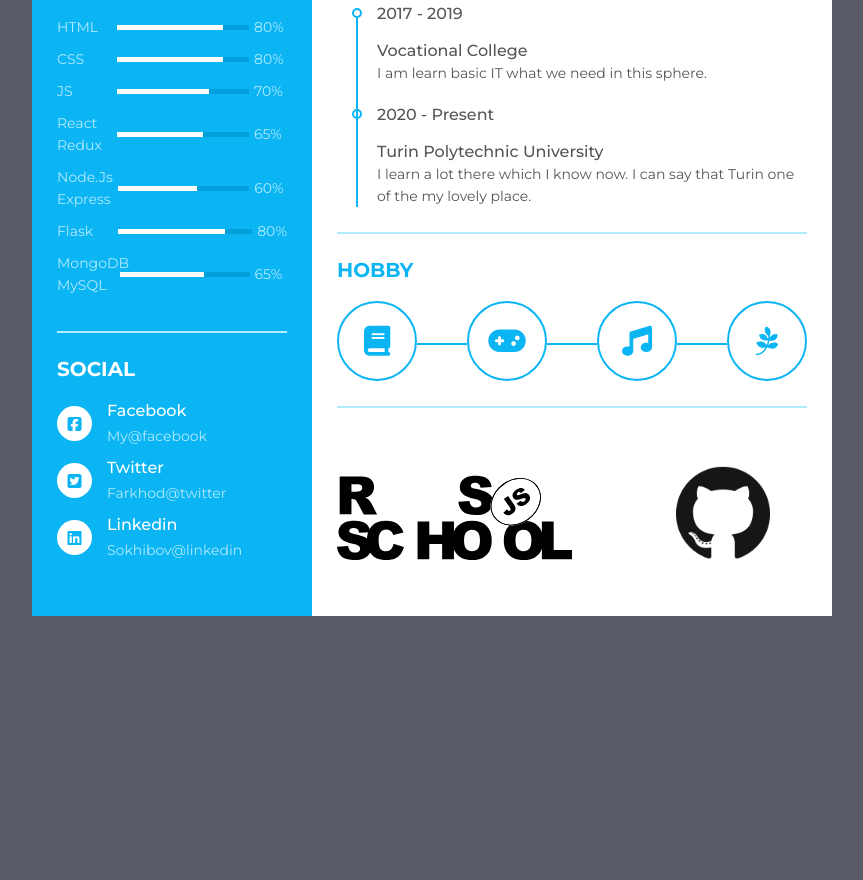
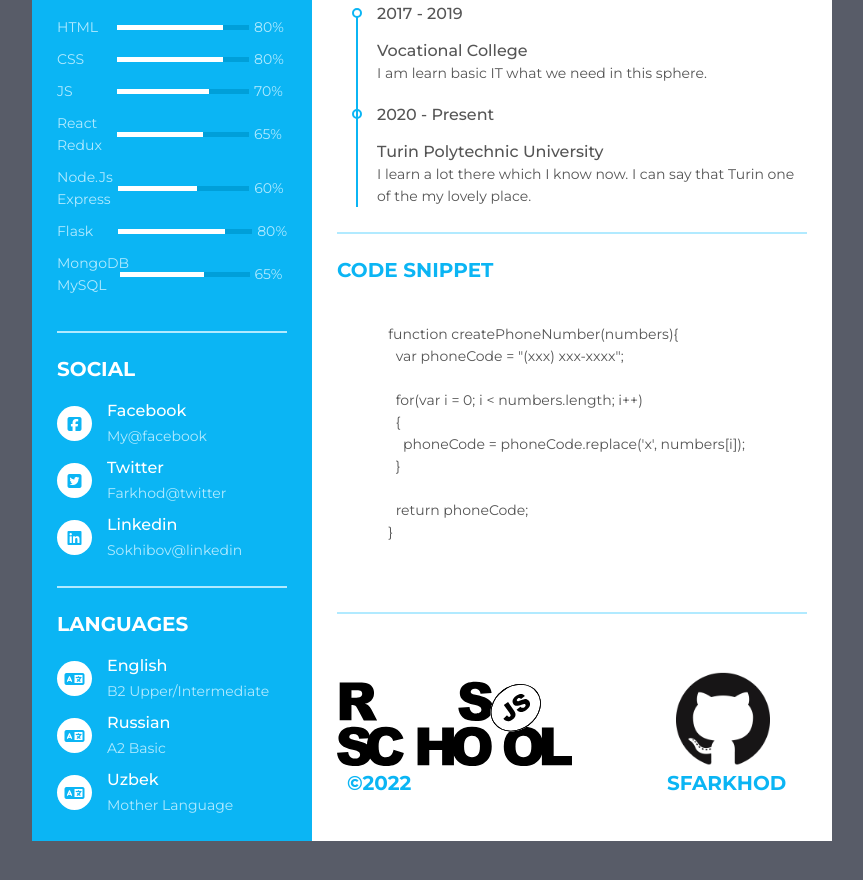
Before and after one commit to sFarkhod/rsschool-cv, a plain HTML site: page index.html in a window 1280 px wide. Shown: the part 676-1556 px from the top of the page, without its empty margins (208-1071 px from the left). Before the commit the page ends 1342 px from the top, so only its background shows below. Drawn offline with Linux system fonts and the light colour scheme.

Commit message:
init: html cv and css

```diff
--- a/index.html
+++ b/index.html
@@ -11,17 +11,17 @@
     <script src="https://kit.fontawesome.com/b99e675b6e.js"></script>
 
     <div class="resume">
-      <div class="resume_left">
+      <header class="resume_left">
         <div class="resume_profile">
           <img
-            src="assets/img/photo_2021-10-20_15-00-27.jpg"
+            src="https://github.com/sFarkhod/rsschool-cv/blob/gh-pages/photo_2021-10-20_15-00-27.jpg?raw=true"
             alt="profile_pic"
           >
         </div>
-        <div class="resume_content">
+        <nav class="resume_content">
           <div class="resume_item resume_info">
             <div class="title">
-              <p class="bold">sokhibov farkhod</p>
+              <h1 class="bold">sokhibov farkhod</h1>
               <p class="regular">FullStack web developer</p>
             </div>
             <ul>
@@ -62,6 +62,7 @@
               </li>
             </ul>
           </div>
+
           <div class="resume_item resume_skills">
             <div class="title">
               <p class="bold">skill's</p>
@@ -161,12 +162,51 @@
               </li>
             </ul>
           </div>
-        </div>
-      </div>
-      <div class="resume_right">
+          <div class="resume_item resume_social">
+            <div class="title">
+              <p class="bold">Languages</p>
+            </div>
+            <ul>
+              <li>
+                <div class="icon">
+                  <i class="fas fa-language"></i>
+                </div>
+                <div class="data">
+                  <p class="semi-bold">English</p>
+                  <p>
+                    B2 Upper/Intermediate
+                  </p>
+                </div>
+              </li>
+              <li>
+                <div class="icon">
+                  <i class="fas fa-language"></i>
+                </div>
+                <div class="data">
+                  <p class="semi-bold">Russian</p>
+                  <p>A2 Basic</p>
+                </div>
+              </li>
+              <li>
+                <div class="icon">
+                  <i class="fas fa-language"></i>
+                </div>
+                <div class="data">
+                  <p class="semi-bold">Uzbek</p>
+                  <p>
+                    Mother Language
+                  </p>
+                </div>
+              </li>
+            </ul>
+          </div>
+        </nav>
+      </header>
+
+      <main class="resume_right">
         <div class="resume_item resume_about">
           <div class="title">
-            <p class="bold">profile</p>
+            <h2 class="bold">profile</h2>
           </div>
           <p>
             I am a qualified and professional web developer with one years of
@@ -228,22 +268,32 @@
         </div>
         <div class="resume_item resume_hobby">
           <div class="title">
-            <p class="bold">Hobby</p>
+            <p class="bold">Code Snippet</p>
           </div>
-          <ul>
-            <li><i class="fas fa-book"></i></li>
-            <li><i class="fas fa-gamepad"></i></li>
-            <li><i class="fas fa-music"></i></li>
-            <li><i class="fab fa-pagelines"></i></li>
-          </ul>
+          <pre>
+            <code>
+              function createPhoneNumber(numbers){
+                var phoneCode = "(xxx) xxx-xxxx";
+
+                for(var i = 0; i < numbers.length; i++)
+                {
+                  phoneCode = phoneCode.replace('x', numbers[i]);
+                }
+
+                return phoneCode;
+              }
+            </code>
+          </pre>
         </div>
 
-        <div class="resume_item resume_hobby resume_course">
+        <footer class="resume_item resume_hobby resume_course">
           <a href="https://rs.school/js/"><img class="course_img" src="assets/svg/rs_school_js.svg" alt="RSS School"></a>
+          <p class="bold left">&copy;2022</p>
           <a href="https://github.com/sFarkhod"><img class="img_course" src="assets/img/GitHub-Mark-120px-plus.png" alt="Github"></a>
-        </div>
+          <p class="bold right"><a class="bold" href="https://github.com/sFarkhod">sFarkhod</a></p>
+        </footer>
 
-      </div>
+      </main>
     </div>
   </body>
 </html>
--- a/style.css
+++ b/style.css
@@ -256,3 +256,17 @@ a {
   margin-left: 300px;
   margin-bottom: 200px;
 }
+
+.left {
+  position: absolute;
+  margin-left:10px;
+}
+
+.right {
+  position: absolute;
+  margin-left:330px;
+}
+
+.right:hover {
+  color: #0bb5f4;
+}
```
